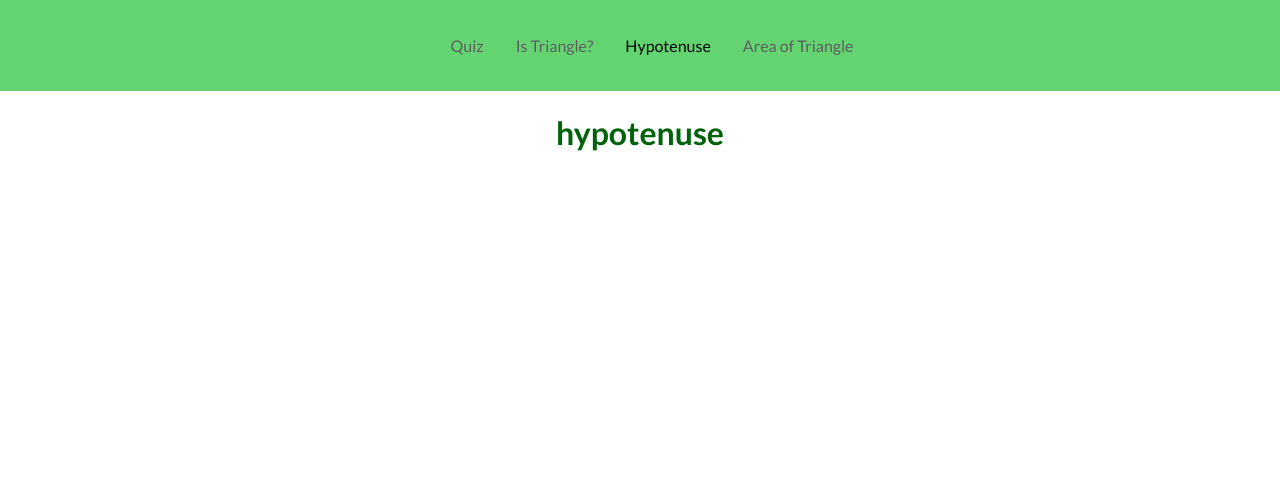
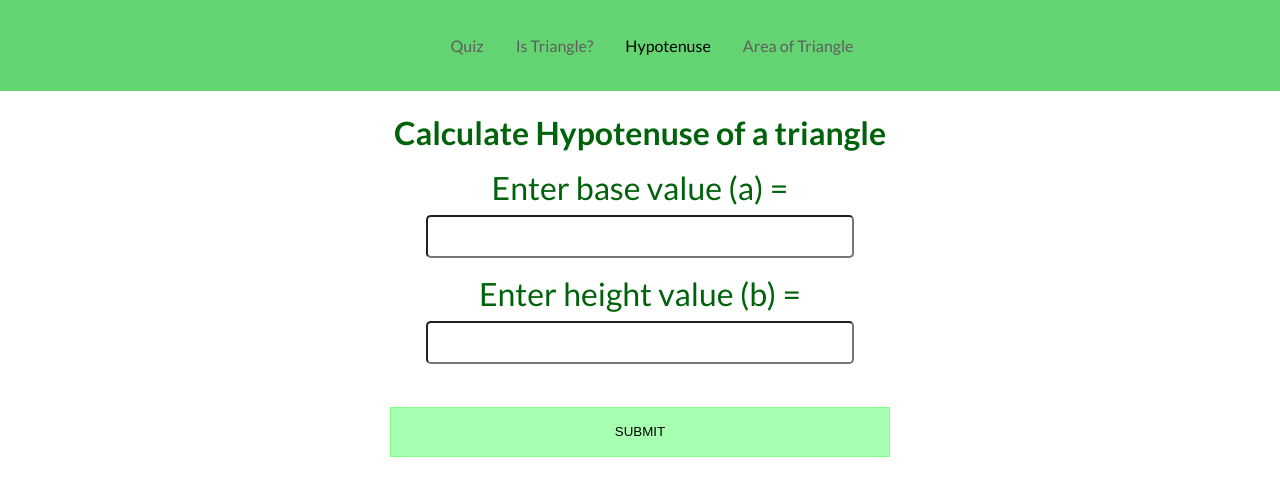
Before and after one commit to aliarslanansari/mark12-fun-with-triangles, a React (Create React App) app: page /hypotenuse in a window 1280 px wide. Shown: the top 496 px of the page. Built offline with nearby package versions, Linux system fonts and the light colour scheme.

Commit message:
added Hypotenuse calculation page

```diff
--- a/src/pages/Hypotenuse.jsx
+++ b/src/pages/Hypotenuse.jsx
@@ -1,10 +1,42 @@
-import React from 'react'
+import React, { useRef, useState } from 'react'
 import Wrapper from '../components/Wrapper'
+import { Input, Label } from './IsTriangle'
+import { Button, Title } from './Quiz'
+
+const calculateSumOfSquare = (a, b) => {
+  const sumOfSquares = a * a + b * b
+  return sumOfSquares
+}
+
+function calculateHypotenuse(sideOne, sideTwo) {
+  const sumOfSquares = calculateSumOfSquare(sideOne, sideTwo)
+  return Math.sqrt(sumOfSquares)
+}
 
 const Hypotenuse = () => {
+  const [message, setMessage] = useState('')
+  const sideOne = useRef()
+  const sideTwo = useRef()
+
+  const onSubmit = () => {
+    const [side1, side2] = [sideOne.current.value, sideTwo.current.value].map(
+      (i) => parseInt(i)
+    )
+    const lengthOfHypotenuse = calculateHypotenuse(side1, side2)
+    setMessage('The length of hypotenuse is ' + lengthOfHypotenuse.toFixed(3))
+  }
+
   return (
     <Wrapper>
-      <h1>hypotenuse</h1>
+      <Wrapper>
+        <Title>Calculate Hypotenuse of a triangle</Title>
+        <Label htmlFor='angle1'>Enter base value (a) =</Label>
+        <Input type='text' id='angle1' ref={sideOne} />
+        <Label htmlFor='angle2'>Enter height value (b) =</Label>
+        <Input type='text' id='angle2' ref={sideTwo} />
+        <h1>{message}</h1>
+        <Button onClick={onSubmit}>SUBMIT</Button>
+      </Wrapper>{' '}
     </Wrapper>
   )
 }
--- a/src/pages/IsTriangle.jsx
+++ b/src/pages/IsTriangle.jsx
@@ -3,13 +3,13 @@ import styled from 'styled-components'
 import Wrapper from '../components/Wrapper'
 import { Button, Title } from './Quiz'
 
-const Label = styled.label`
+export const Label = styled.label`
   font-size: 2rem;
   margin-bottom: 0.5rem;
   margin-top: 1rem;
 `
 
-const Input = styled.input`
+export const Input = styled.input`
   font-size: 2rem;
   border-radius: 0.3rem;
 `
```
